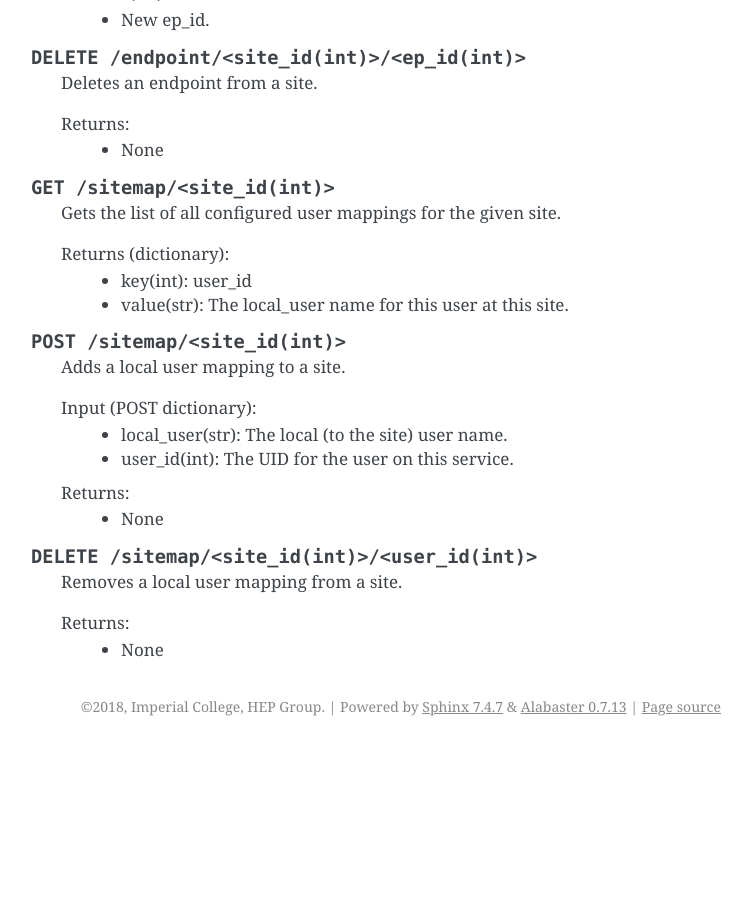
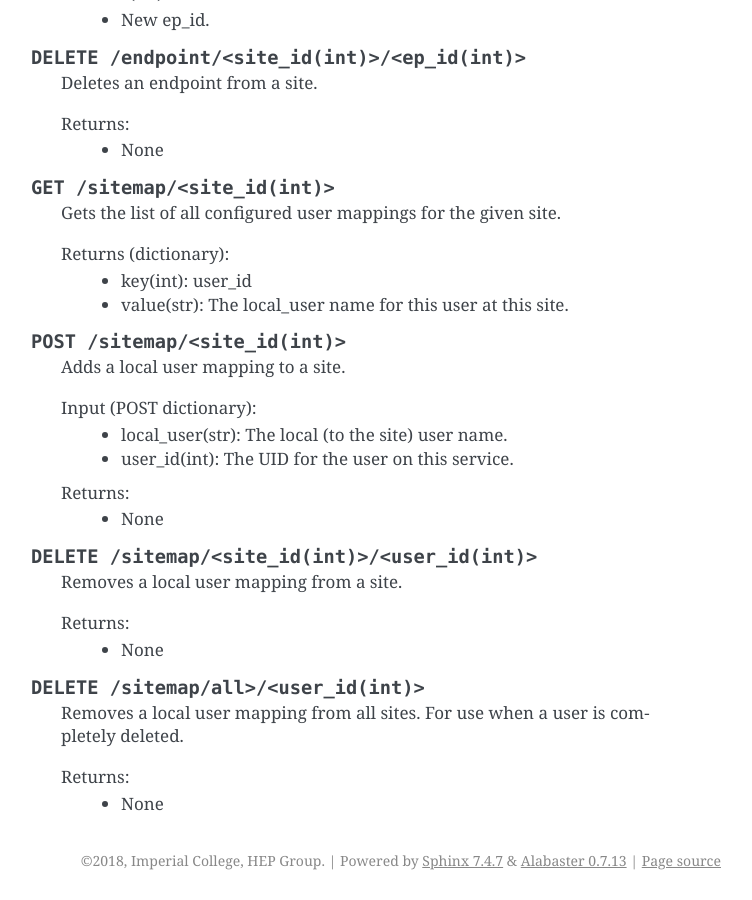
Before and after one commit to ic-hep/pdm, a Sphinx documentation site: the page built from doc/source/reference/api/siteservice.rst, in a window 1280 px wide and 900 px high, scrolled down 1290 px. Shown: the whole window, without its empty margins (389-1141 px from the left). Built offline with Sphinx 7.4.7, drawn with Linux system fonts in a browser that asks for light colours; before the commit the page ends 2036 px from its top, so only the background shows below that.

Commit message:
Add functionality for removing a user fully

```diff
--- a/doc/source/reference/api/siteservice.rst
+++ b/doc/source/reference/api/siteservice.rst
@@ -92,3 +92,11 @@ All calls return usual HTTP error codes:
 
   Returns:
     - None
+
+.. function:: DELETE /sitemap/all>/<user_id(int)>
+
+  Removes a local user mapping from all sites. For use when a user
+  is completely deleted.
+
+  Returns:
+    - None
```
